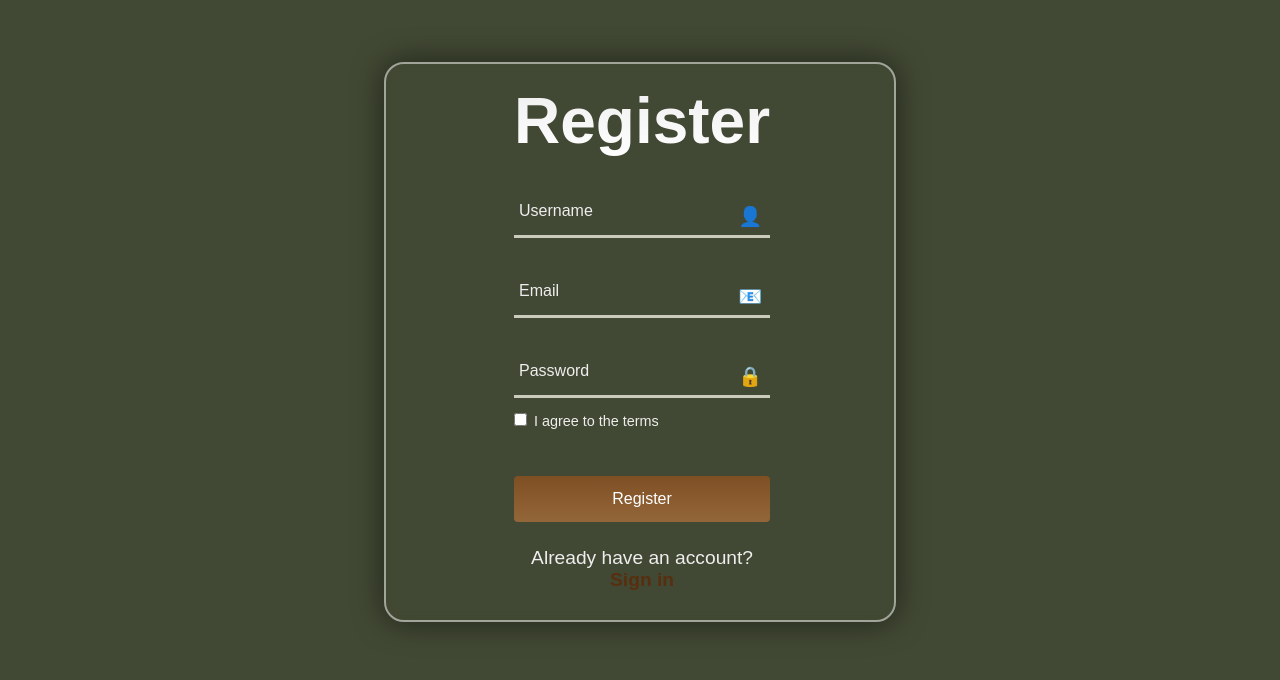
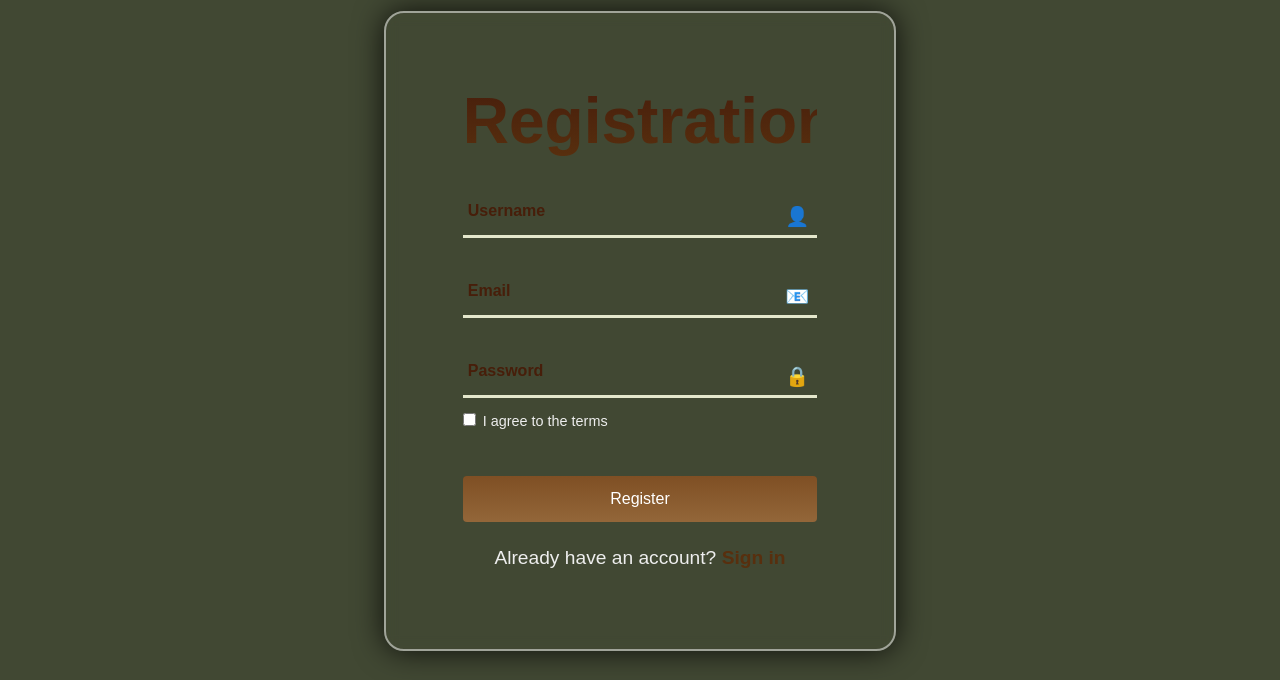
Before and after one commit to HKordula/dinux, a website: page frontend/register/index.html in a window 1280 px wide. Shown: the part 120-800 px from the top of the page. Drawn offline with Linux system fonts and the light colour scheme.

Commit message:
Login form v2
-> Improved design:
- Resgistration form
- Login form

```diff
--- a/frontend/assets/css/styles.css
+++ b/frontend/assets/css/styles.css
@@ -619,21 +619,26 @@
     height: 70vh;
     background-color: transparent;
     z-index: 2;
-    width: 40%;
+    width: 36%;
     max-width: 1300px;
-    margin-top: 8%;
+    margin-top: 7%;
     margin-bottom: 7%;
-    padding: 0 10%;
     border: 2px solid rgba(255, 255, 255, .5);
+    padding: 0 6%;
     border-radius: 20px;
-    backdrop-filter: blur(5px);
-    box-shadow: 0 0 30px rgba(0,0,0,.5);
+    backdrop-filter: blur(7px);
+    box-shadow: 0 0 30px rgba(0,0,0,.8);
+}
+
+.main__login--content {
+  width: 100%;
 }
 
 .main__login--content h1 {
+  text-align: center;
     font-size: 4rem;
     background-color: transparent;
-    background-image: linear-gradient(to top, #FFF 0%, #EEE 100%);
+    background-image: linear-gradient(to top, #582F0E 0%, #471E0C 100%);
     background-size: 100%;
     -webkit-background-clip: text;
     -moz-background-clip: text;
@@ -656,13 +661,13 @@
     margin-top: 1rem;
     font-size: 1.5rem;
     font-weight: 700;
-    color: #fff;
+    color: #582F0E;
 }
 .login__input--box {
   position:relative;
   width: 100%;
   height: 50px;
-  border-bottom: 3px solid #CBCBBB;
+  border-bottom: 3px solid #E4E7CC;
   margin: 30px 0;
 }
 
@@ -671,8 +676,8 @@
   top: 50%;
   left: 5px;
   transform: translateY(-50%);
-  color: #EEE;
-  font-weight: 500;
+  color: #471E0A;
+  font-weight: 600;
   font-size: 1em;
   pointer-events: none;
   transition:.4s;
@@ -685,7 +690,7 @@
 
 .login__input--box input {
   font-weight: 1em;
-  color: #EEE;
+  color: #471E0A;
   font-weight: 700;
   width: 100%;
   height: 100%;
@@ -713,7 +718,7 @@
 }
 
 .remember__me--box label input {
-  accent-color: #AAA;
+  accent-color: #471e0a;
   margin-right: 3px;
 }
 
@@ -777,6 +782,30 @@
   text-decoration: underline;
 }
 
+/* Additional for registration */
+.main__register--container {
+    position: relative;
+    display: flex;
+    flex-wrap: wrap;
+    grid-template-columns: 1fr 1fr;
+    align-items: center;
+    justify-self: center;
+    margin: 0 auto;
+    height: 80vh;
+    background-color: transparent;
+    z-index: 2;
+    width: 40%;
+    max-width: 1300px;
+    margin-top: 4%;
+    margin-bottom: 4%;
+    padding: 0 6%;
+    border: 2px solid rgba(255, 255, 255, .5);
+    border-radius: 20px;
+    backdrop-filter: blur(7px);
+    box-shadow: 0 0 30px rgba(0,0,0,.8);
+}
+
+
 /* palette for styling */
 .palette {
   background: #333D29;
--- a/frontend/register/index.html
+++ b/frontend/register/index.html
@@ -46,9 +46,9 @@
         <div class="main__img--container">
           <img src="../assets/images/dense-jungle-canopy-with-vibrant-varied-flora-hiding-mysterious-creatures-within-its-shadows.jpg" alt="pic" id="main__img">
         </div>
-          <div class="main__login--container">
+          <div class="main__register--container">
             <div class="main__login--content">
-                <h1>Register</h1>
+                <h1>Registration</h1>
                 <div class="login__input--box">
                   <span>👤</span>
                   <input type="text" name="text" value="" required>
```
